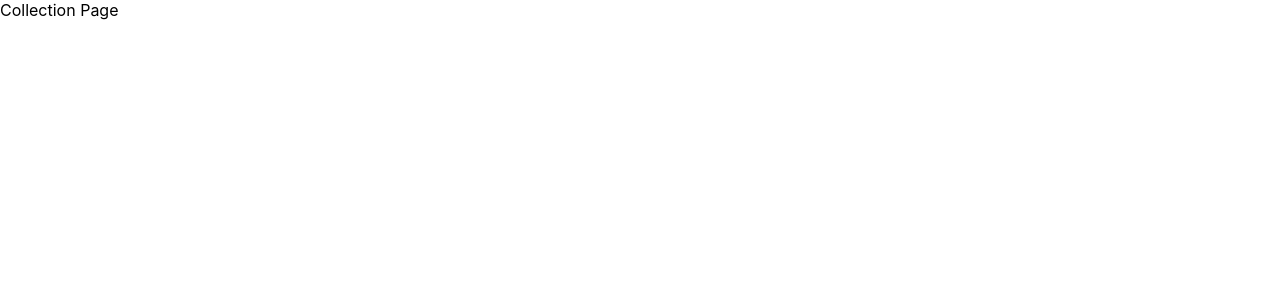
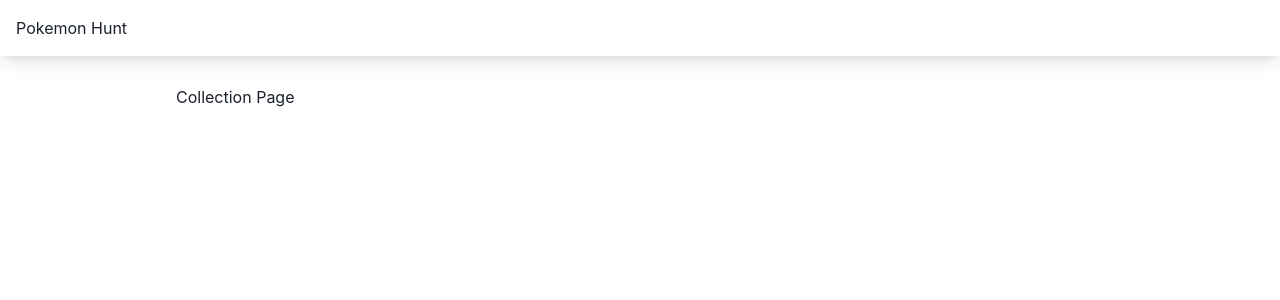
Before and after one commit to haris0/pokemon-hunt, a React (Create React App) app: page /collection in a window 1280 px wide. Shown: the top 300 px of the page. Built offline with nearby package versions, Linux system fonts and the light colour scheme.

Commit message:
implement chakra ui and header

```diff
--- a/package.json
+++ b/package.json
@@ -4,9 +4,13 @@
   "private": true,
   "dependencies": {
     "@apollo/client": "^3.4.8",
+    "@chakra-ui/react": "^1.6.6",
+    "@emotion/react": "^11",
+    "@emotion/styled": "^11",
     "@testing-library/jest-dom": "^5.11.4",
     "@testing-library/react": "^11.1.0",
     "@testing-library/user-event": "^12.1.10",
+    "framer-motion": "^4",
     "graphql": "^15.5.1",
     "react": "^17.0.2",
     "react-dom": "^17.0.2",
--- a/src/App.js
+++ b/src/App.js
@@ -10,11 +10,13 @@ const MainPage = lazy(() => import('./component/MainPage/MainPage'));
 const DefaultPage = lazy(() => import('./component/DetailPage/DetailPage'));
 const CollectionPage = lazy(() => import('./component/CollectionPage/CollectionPage'));
 const Page404 = lazy(() => import('./component/Page404/Page404'));
+const Header = lazy(() => import('./component/Partial/Header'))
 
 function App() {
   return (
     <Router>
       <Suspense fallback={<></>}>
+        <Header />
         <Switch>
           <Route exact path="/" component={MainPage}/>
           <Route exact path="/detail/:name" children={<DefaultPage />}/>
--- a/src/component/CollectionPage/CollectionPage.jsx
+++ b/src/component/CollectionPage/CollectionPage.jsx
@@ -1,11 +1,18 @@
 import React from 'react';
+import { Container } from '@chakra-ui/react';
 
-function CollectionPage() {
+const CollectionPage = () => {
   return (
-    <div>
+    <Container {...container_style}>
       Collection Page
-    </div>
+    </Container>
   );
-}
+};
 
 export default CollectionPage;
+
+const container_style = {
+  maxW:"960px",
+  marginTop:"85px",
+  marginBottom:"16px"
+}
--- a/src/component/DetailPage/DetailPage.jsx
+++ b/src/component/DetailPage/DetailPage.jsx
@@ -2,9 +2,9 @@ import React from 'react';
 import { useParams } from "react-router-dom";
 import { GET_POKEMON_DET } from "../../queries";
 import { useQuery } from '@apollo/client';
+import { Container } from '@chakra-ui/react';
 
-function DetailPage() {
-
+const DetailPage = () => {
   const pokename = useParams().name;
   const { loading, error, data } = useQuery(GET_POKEMON_DET,{
     variables: {
@@ -25,17 +25,23 @@ function DetailPage() {
         </div>
       }
       {!loading && data &&
-        <>
+        <Container {...container_style}>
           <div>
             Pokemon : {pokename}
           </div>
           <div>
             Height : {data.pokemon.height} and Weight : {data.pokemon.weight}
           </div>
-        </>
+        </Container>
       }
     </div>
   );
-}
+};
 
 export default DetailPage;
+
+const container_style = {
+  maxW:"960px",
+  marginTop:"85px",
+  marginBottom:"16px"
+}
--- a/src/component/MainPage/MainPage.jsx
+++ b/src/component/MainPage/MainPage.jsx
@@ -2,9 +2,9 @@ import React from 'react';
 import { useQuery } from '@apollo/client';
 import {Link} from 'react-router-dom';
 import {GET_POKEMONS} from '../../queries';
+import { Container } from '@chakra-ui/react';
 
-function MainPage() {
-
+const MainPage = () => {
   const { loading, error, data } = useQuery(GET_POKEMONS, {
     variables: {
         limit: 20,
@@ -23,15 +23,22 @@ function MainPage() {
         </div>
       }
       {!loading && data &&
-        data.pokemons.results.map(pokemon => (
-          <Link to={"/detail/" + pokemon.name} key={pokemon.name}>
-            <div> {pokemon.name} </div>
-          </Link>
-        ))
+        <Container {...container_style} >
+          {data.pokemons.results.map(pokemon => (
+            <Link to={"/detail/" + pokemon.name} key={pokemon.name}>
+              <div> {pokemon.name} </div>
+            </Link>
+          ))}
+        </Container>
       }
-
     </div>
   );
-}
+};
 
 export default MainPage;
+
+const container_style = {
+  maxW:"960px",
+  marginTop:"85px",
+  marginBottom:"16px"
+}
--- a/src/component/Page404/Page404.jsx
+++ b/src/component/Page404/Page404.jsx
@@ -1,11 +1,18 @@
 import React from 'react';
+import { Container } from '@chakra-ui/react';
 
-function Page404() {
+const Page404 = props => {
   return (
-    <div>
+    <Container {...container_style} >
       Page Not Found
-    </div>
+    </Container>
   );
-}
+};
 
 export default Page404;
+
+const container_style = {
+  maxW:"960px",
+  marginTop:"85px",
+  marginBottom:"16px"
+}
--- /dev/null
+++ b/src/component/Partial/Header.jsx
@@ -0,0 +1,36 @@
+import React from "react";
+import {Flex} from "@chakra-ui/react";
+import { Link } from "react-router-dom";
+
+const Header = props => {
+  return (
+    <Flex {...header_flex}>
+      <Flex align="center" mr={5}>
+      <Link to="/">
+        Pokemon Hunt
+        </Link>
+      </Flex>
+    </Flex>
+  );
+};
+
+Header.propTypes = {
+
+};
+
+export default Header;
+
+const header_flex = {
+  as:"nav",
+  align:"center",
+  justify:"space-between",
+  overflow:"hidden",
+  position:"fixed",
+  top:"0",
+  width:"100%",
+  wrap:"wrap",
+  padding:"1rem",
+  bg:"white",
+  boxShadow:"lg",
+  marginBottom:"15px"
+}
--- a/src/index.js
+++ b/src/index.js
@@ -8,7 +8,9 @@ import {
   ApolloProvider,
   HttpLink,
   InMemoryCache
-} from '@apollo/client'
+} from '@apollo/client';
+import { extendTheme, ChakraProvider } from '@chakra-ui/react';
+import { createBreakpoints } from "@chakra-ui/theme-tools";
 
 const client = new ApolloClient({
   cache: new InMemoryCache(),
@@ -17,11 +19,21 @@ const client = new ApolloClient({
   })
 });
 
+const breakpoints = createBreakpoints({
+  sm: "320px",
+  md: "768px",
+  lg: "960px",
+  xl: "1200px",
+});
+const theme = extendTheme({ breakpoints })
+
 ReactDOM.render(
   <React.StrictMode>
-    <ApolloProvider client={client}>
-      <App />
-    </ApolloProvider>
+    <ChakraProvider theme={theme}>
+      <ApolloProvider client={client}>
+        <App />
+      </ApolloProvider>
+    </ChakraProvider>
   </React.StrictMode>,
   document.getElementById('root')
 );
```
Also changed, not shown: 1 other file (tests, documents, lock files or other folders).
